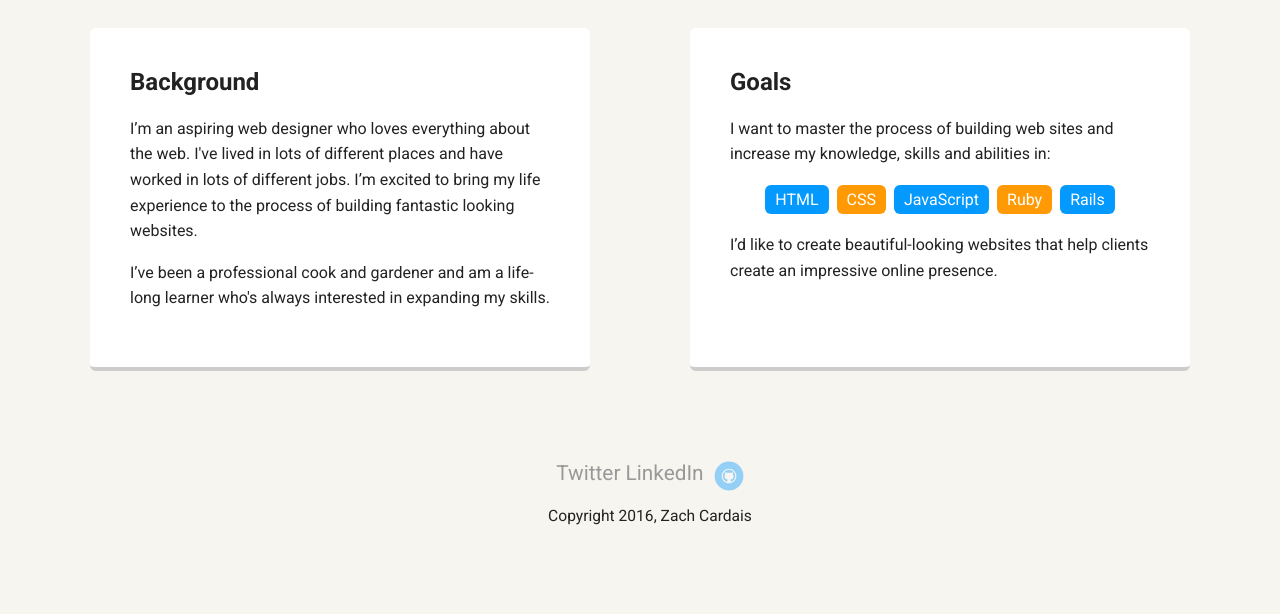
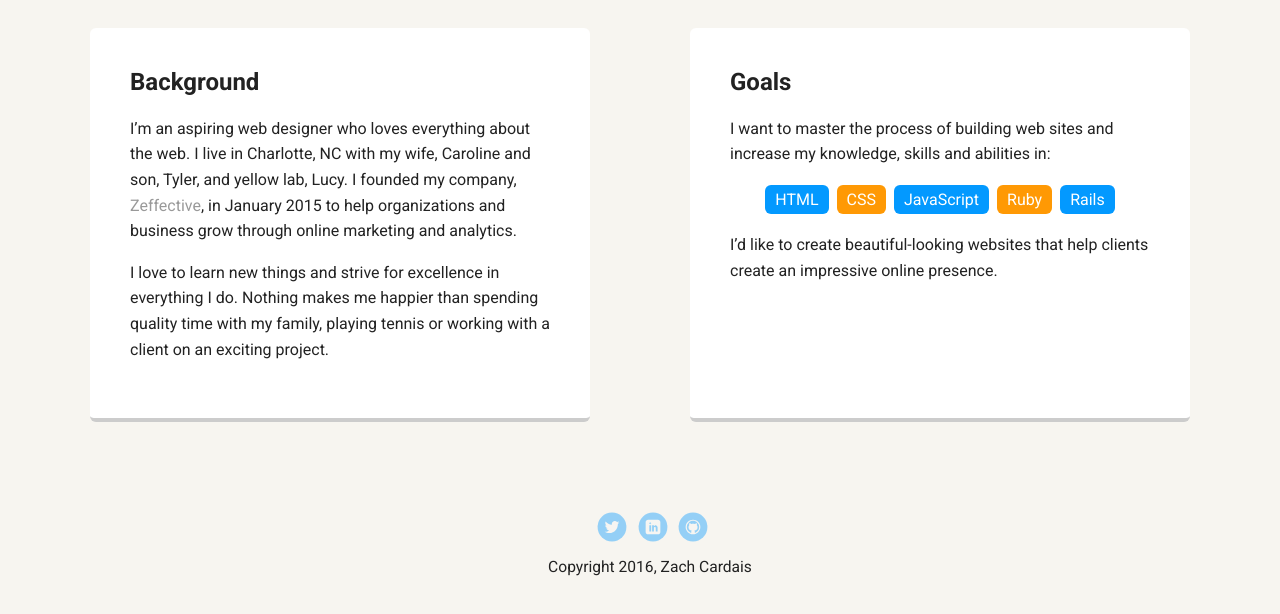
Before and after one commit to zcardais/portfolio_update_v1, a plain HTML site: page index.html in a window 1280 px wide. Shown: the part 492-1106 px from the top of the page. Drawn offline with Linux system fonts and the light colour scheme; a web font is replaced by a local one.

Commit message:
Resized images, revised copy and corrected classes for social twitter and social linkedin. Last commit before submitting to Treehouse for grading and completion.

```diff
--- a/index.html
+++ b/index.html
@@ -25,8 +25,8 @@
     <main class="flex">
       <div class="card">
         <h2>Background</h2>
-        <p>I’m an aspiring web designer who loves everything about the web. I've lived in lots of different places and have worked in lots of different jobs. I’m excited to bring my life experience to the process of building fantastic looking websites.</p>
-        <p>I’ve been a professional cook and gardener and am a life-long learner who's always interested in expanding my skills.</p>
+        <p>I’m an aspiring web designer who loves everything about the web. I live in Charlotte, NC with my wife, Caroline and son, Tyler, and yellow lab, Lucy. I founded my company, <a href="http://zeffective.com/" target="_blank">Zeffective</a>, in January 2015 to help organizations and business grow through online marketing and analytics.</p>
+        <p>I love to learn new things and strive for excellence in everything I do. Nothing makes me happier than spending quality time with my family, playing tennis or working with a client on an exciting project.</p>
       </div>
 
       <div class="card">
@@ -45,8 +45,8 @@
     </main>
     <footer>
       <ul>
-        <li><a href="#" class="https://twitter.com/Zeffective">Twitter</a></li>
-        <li><a href="#" class="https://www.linkedin.com/in/zachcardais">LinkedIn</a></li>
+        <li><a href="https://twitter.com/Zeffective" class="social twitter">Twitter</a></li>
+        <li><a href="https://www.linkedin.com/in/zachcardais" class="social linkedin">LinkedIn</a></li>
         <li><a href="https://github.com/zcardais" class="social github">Github</a></li>
       </ul>
       <p class="copyright">Copyright 2016, Zach Cardais</p>
--- a/styles.css
+++ b/styles.css
@@ -57,7 +57,7 @@ a:hover {
 
 header {
   text-align: center;
-  background: url('images/background.jpg') no-repeat center center ;
+  background: url('images/rsz_background.jpg') no-repeat center center ;
   background-size: cover;
   overflow: hidden;
   padding-top: 60px;
```
Also changed, not shown: images/rsz_background.jpg (added).
